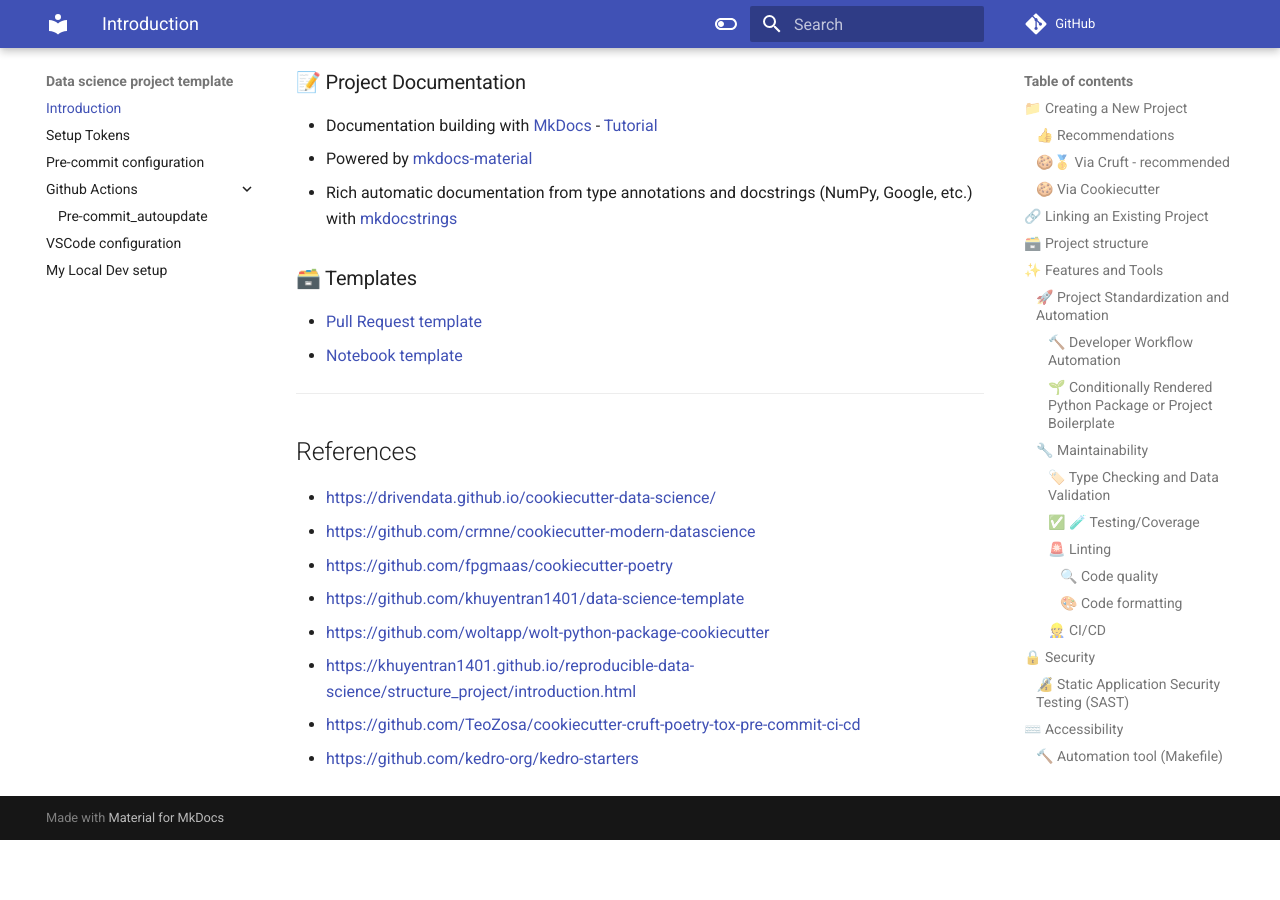
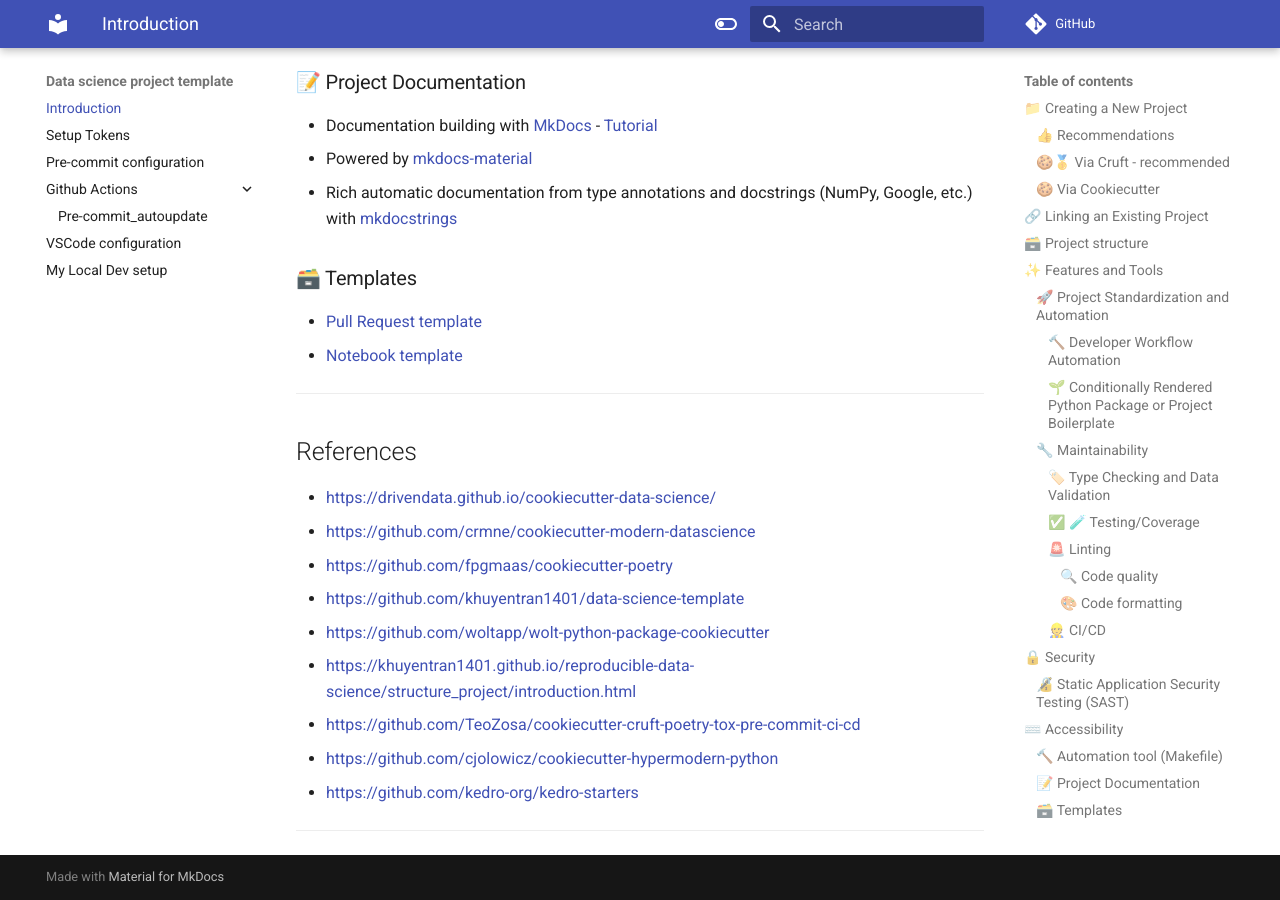
Before and after one commit to JoseRZapata/data-science-project-template, an MkDocs documentation site: the page built from docs/index.md, in a window 1280 px wide and 900 px high, scrolled down 5850 px. Built offline with MkDocs 1.6.1 and Material for MkDocs 9.7.7, drawn with Linux system fonts in a browser that asks for light colours; comment, search, counter and statistics services are not loaded; before the commit the page ends 6690 px from its top, so only the background shows below that; some of the changed lines change nothing that is shown.

Commit message:
📝 update docs reference hypermodern 🍪

````diff
--- a/README.md
+++ b/README.md
@@ -265,7 +265,10 @@
 - <https://github.com/woltapp/wolt-python-package-cookiecutter>
 - <https://khuyentran1401.github.io/reproducible-data-science/structure_project/introduction.html>
 - <https://github.com/TeoZosa/cookiecutter-cruft-poetry-tox-pre-commit-ci-cd>
+- <https://github.com/cjolowicz/cookiecutter-hypermodern-python>
 - <https://github.com/kedro-org/kedro-starters>
+
+---
 
 [Bandit]: https://github.com/PyCQA/bandit
 [Black]: https://github.com/psf/black
--- a/{{cookiecutter.repo_name}}/README.md
+++ b/{{cookiecutter.repo_name}}/README.md
@@ -105,11 +105,19 @@
     └── settings.json                   # vscode settings
 ```
 
+## Credits
+
+This project was generated from [@JoseRZapata]'s [data science project template] template.
+
+---
+[@JoseRZapata]: https://github.com/JoseRZapata
+
 [bandit]: https://github.com/PyCQA/bandit
 [codecov]: https://codecov.io/
 [Cookiecutter]:https://cookiecutter.readthedocs.io/stable/
 [coverage.py]: https://coverage.readthedocs.io/
 [Cruft]: https://cruft.github.io/cruft/
+[data science project template]: https://github.com/JoseRZapata/data-science-project-template
 [Data structure]: {{cookiecutter.repo_name}}/data/README.md
 [deepcheck]:https://deepcheck.io/
 [dependabot]: https://github.com/dependabot/dependabot-core
````
